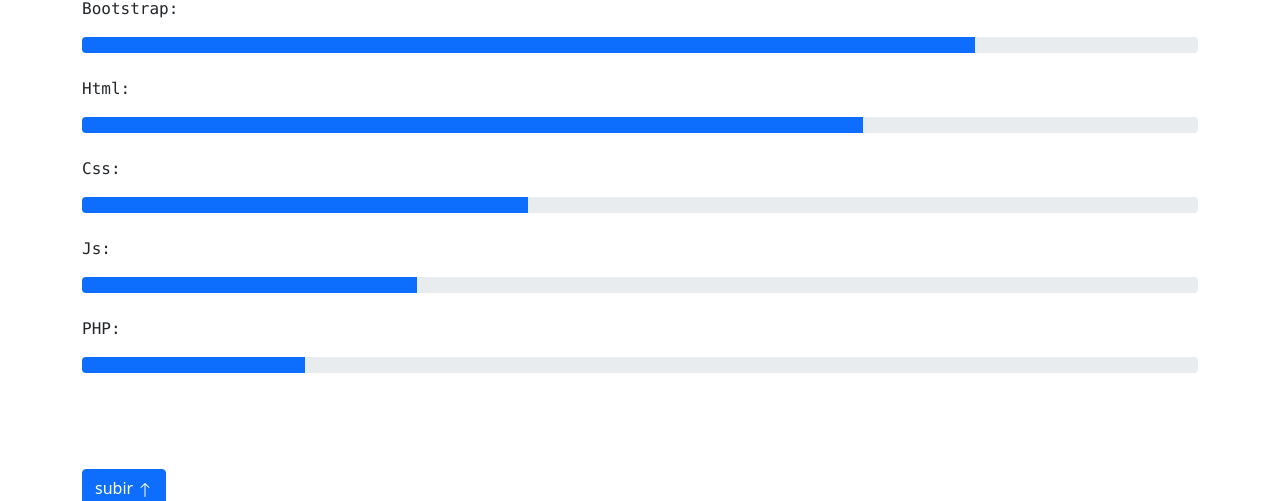
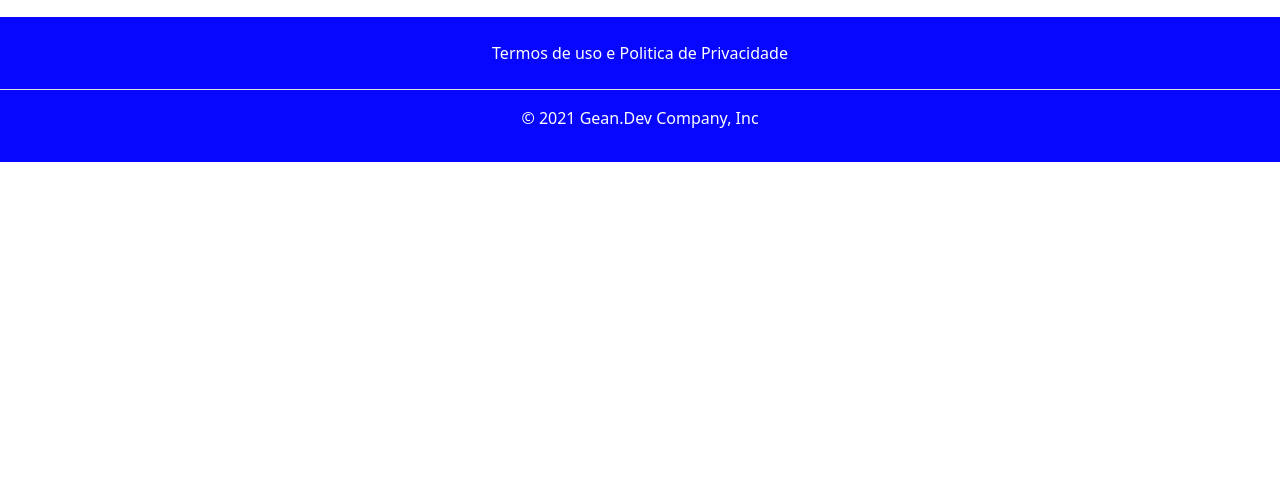
Before and after one commit to geanderson-062/meu-portfolio, a plain HTML site: page screens/light_index.html in a window 1280 px wide. Shown: the part 2821-3322 px from the top of the page. After the commit the page ends 3007 px from the top, so only its background shows below. Drawn offline with nearby package versions, Linux system fonts and the light colour scheme.

Commit message:
10/03/2022

```diff
--- a/screens/light_index.html
+++ b/screens/light_index.html
@@ -423,54 +423,6 @@
       <br>
       <br>
 
-           <!--habilidades-->
-
-           <h1 class="display-6 text-dark text-center">Habilidades</h1>
-
-           <br>
-
-
-           <p class="font-monospace text-dark">Bootstrap:</p>
-           <div class="progress">
-             <div  class="progress-bar" role="progressbar" style="width: 80%" aria-valuenow="25" aria-valuemin="0" aria-valuemax="100"></div>
-           </div>
-
-           <br>
-
-           <p class="font-monospace text-dark">Html:</p>
-           <div class="progress">
-             <div class="progress-bar" role="progressbar" style="width: 70%" aria-valuenow="25" aria-valuemin="0" aria-valuemax="100"></div>
-           </div>
-
-           <br>
-
-           <p class="font-monospace text-dark">Css:</p>
-           <div class="progress">
-             <div class="progress-bar" role="progressbar" style="width: 40%" aria-valuenow="50" aria-valuemin="0" aria-valuemax="100"></div>
-           </div>
-
-           <br>
-
-           <p class="font-monospace text-dark">Js:</p>
-           <div class="progress">
-             <div class="progress-bar" role="progressbar" style="width: 30%" aria-valuenow="75" aria-valuemin="0" aria-valuemax="100"></div>
-           </div>
-
-           <br>
-
-           <p class="font-monospace text-dark">PHP:</p>
-           <div class="progress">
-             <div class="progress-bar" role="progressbar" style="width: 20%" aria-valuenow="100" aria-valuemin="0" aria-valuemax="100"></div>
-           </div>
-
-           <br>
-           <br>
-           <br>
-           <br>
-
-         <!--habilidades fim-->
-
-
       <div class="btn-group-vertical">
         <a  type="button" class="btn btn-primary" href="#up">subir
           <svg xmlns="http://www.w3.org/2000/svg" width="16" height="16" fill="currentColor" class="bi bi-arrow-up" viewBox="0 0 16 16">
```
Also changed, not shown: index.html (+0 -47 lines), screens/dark_index.html (+0 -47 lines).
